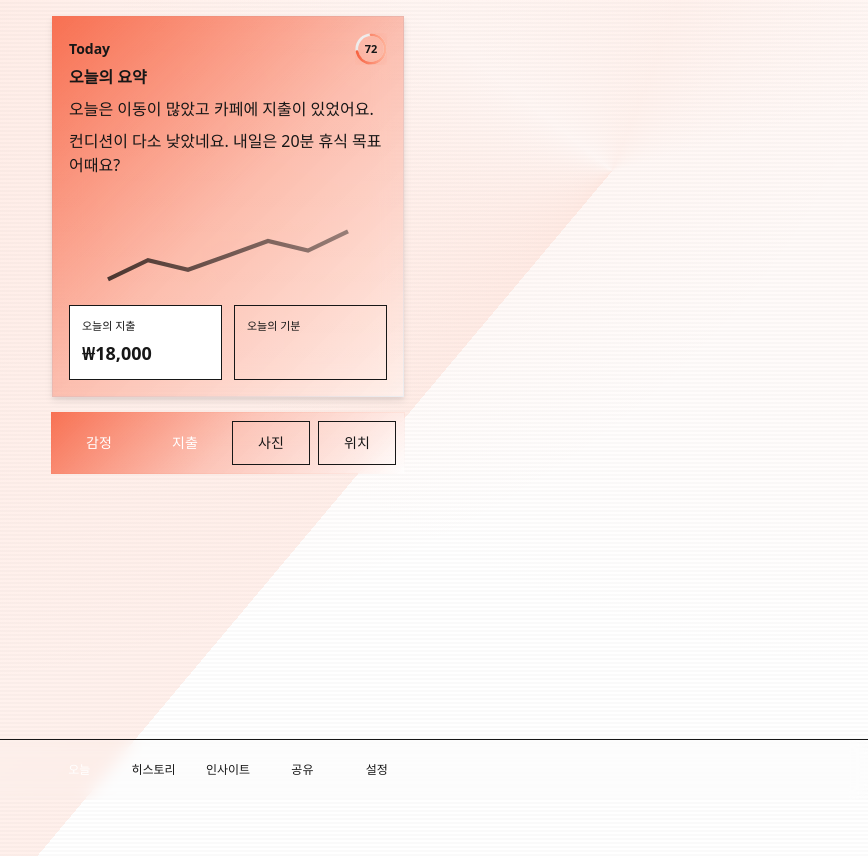
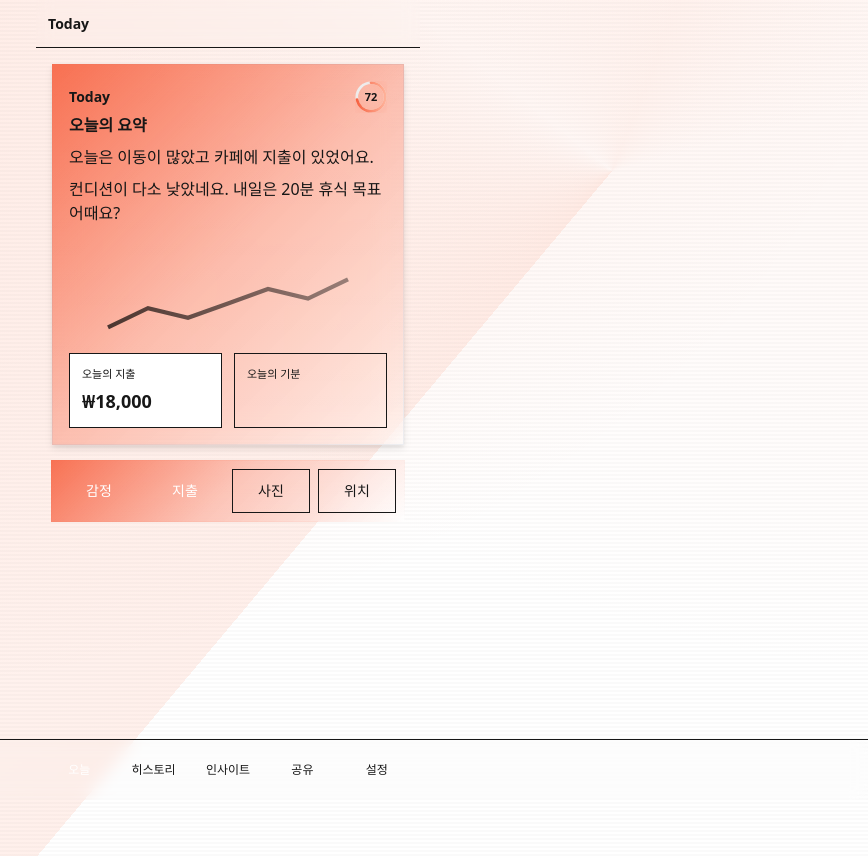
Before and after one commit to sjwoo1999/dayframe, a Next.js app: page /today in a window 1280 px wide. Shown: the whole page, without its empty margins (412-1280 px from the left). Built offline with nearby package versions, Linux system fonts and the light colour scheme; no server answers.

Commit message:
feat(shell): add sticky Header; wire pages; a11y

```diff
--- a/src/app/capture/page.tsx
+++ b/src/app/capture/page.tsx
@@ -5,6 +5,7 @@ import { useSearchParams } from "next/navigation";
 import { Button } from "@/components/ui/button";
 import { Input } from "@/components/ui/input";
 import { BottomNav } from "@/components/shell/BottomNav";
+import { Header } from "@/components/shell/Header";
 import { useTodayState } from "@/hooks/useTodayState";
 import { useRouter } from "next/navigation";
 import { toast } from "@/components/ui/toast";
@@ -70,11 +71,13 @@ function CaptureClient() {
 
 export default function CapturePage() {
 	return (
-		<main className="mx-auto max-w-sm p-4 min-h-dvh">
-			<h1 className="text-base font-semibold">Capture</h1>
-			<Suspense fallback={<p className="text-sm text-[--ll-gray-500]">Loading…</p>}>
-				<CaptureClient />
-			</Suspense>
+		<main className="mx-auto max-w-sm min-h-dvh bg-[--color-background] text-[--color-foreground] pb-[calc(56px+env(safe-area-inset-bottom))]">
+			<Header title="Capture" />
+			<div className="p-4">
+				<Suspense fallback={<p className="text-sm text-[--ll-gray-500]">Loading…</p>}>
+					<CaptureClient />
+				</Suspense>
+			</div>
 			<BottomNav />
 		</main>
 	);
--- a/src/app/history/[date]/page.tsx
+++ b/src/app/history/[date]/page.tsx
@@ -2,13 +2,14 @@ import { TodayCard } from "@/components/core/TodayCard";
 import { BottomNav } from "@/components/shell/BottomNav";
 import { DetailActionsClient } from "./Actions.client";
 import { DetailClient } from "./DetailClient";
+import { Header } from "@/components/shell/Header";
 
 export default async function DayDetailPage({ params }: { params: Promise<{ date: string }> }) {
 	const { date } = await params;
 	return (
-		<main className="mx-auto max-w-sm p-4 min-h-dvh bg-[--color-background] text-[--color-foreground]">
-			<h1 className="text-base font-semibold">{date}</h1>
-			<div className="mt-3 space-y-3">
+		<main className="mx-auto max-w-sm min-h-dvh bg-[--color-background] text-[--color-foreground] pb-[calc(56px+env(safe-area-inset-bottom))]">
+			<Header title={date} />
+			<div className="p-4 space-y-3">
 				<TodayCard />
 				<DetailClient date={date} />
 				<DetailActionsClient date={date} />
--- a/src/app/history/page.tsx
+++ b/src/app/history/page.tsx
@@ -1,11 +1,14 @@
 import { BottomNav } from "@/components/shell/BottomNav";
 import { HistoryListClient } from "@/features/history/HistoryList.client";
+import { Header } from "@/components/shell/Header";
 
 export default function HistoryPage() {
 	return (
-		<main className="mx-auto max-w-sm p-4 min-h-dvh bg-[--color-background] text-[--color-foreground]">
-			<h1 className="text-base font-semibold">History</h1>
-			<HistoryListClient />
+		<main className="mx-auto max-w-sm min-h-dvh bg-[--color-background] text-[--color-foreground] pb-[calc(56px+env(safe-area-inset-bottom))]">
+			<Header title="History" />
+			<div className="p-4">
+				<HistoryListClient />
+			</div>
 			<BottomNav />
 		</main>
 	);
--- a/src/app/layout.tsx
+++ b/src/app/layout.tsx
@@ -2,7 +2,10 @@ import type { Metadata } from "next";
 import "./globals.css";
 
 export const metadata: Metadata = {
-	title: "Dayframe",
+	title: {
+		default: "Dayframe",
+		template: "%s · Dayframe",
+	},
 	description: "Your day in one card.",
 };
 
@@ -18,6 +21,9 @@ export default function RootLayout({
 }>) {
 	return (
 		<html lang="ko">
+			<head>
+				<title>Dayframe</title>
+			</head>
 			<body className="antialiased pb-[calc(56px+env(safe-area-inset-bottom))]">
 				{children}
 				<div id="toast-root" aria-live="polite" aria-atomic="true" />
--- a/src/app/today/page.tsx
+++ b/src/app/today/page.tsx
@@ -3,14 +3,15 @@ import { QuickActionsClient } from "./QuickActions.client";
 import { Toaster } from "@/components/ui/toast";
 import { TodayTracker } from "./tracker";
 import { BottomNav } from "@/components/shell/BottomNav";
+import { Header } from "@/components/shell/Header";
 
 export default function TodayPage() {
 	return (
-		<main className="mx-auto max-w-sm p-4 min-h-dvh bg-[--color-background] text-[--color-foreground]">
+		<main className="mx-auto max-w-sm min-h-dvh bg-[--color-background] text-[--color-foreground] pb-[calc(56px+env(safe-area-inset-bottom))]">
 			<Toaster position="top-center" richColors />
 			<TodayTracker />
-			<h1 className="sr-only">Today</h1>
-			<div className="space-y-4">
+			<Header title="Today" />
+			<div className="p-4 space-y-4">
 				<TodayCard />
 				<QuickActionsClient />
 			</div>
--- /dev/null
+++ b/src/components/shell/Header.tsx
@@ -0,0 +1,25 @@
+"use client";
+
+import * as React from "react";
+
+type HeaderProps = {
+	title?: string;
+	left?: React.ReactNode;
+	right?: React.ReactNode;
+};
+
+export function Header({ title = "Dayframe", left, right }: HeaderProps) {
+	return (
+		<header role="banner" className="sticky top-0 z-[60] bg-[--color-surface]/80 backdrop-blur border-b border-[--color-border] h-12 flex items-center px-3">
+			<div className="flex-1 min-w-0 flex items-center gap-2">
+				{left ?? null}
+				<h1 className="text-sm font-semibold truncate">
+					{title}
+				</h1>
+			</div>
+			<div className="flex items-center gap-2">
+				{right ?? null}
+			</div>
+		</header>
+	);
+}
```
